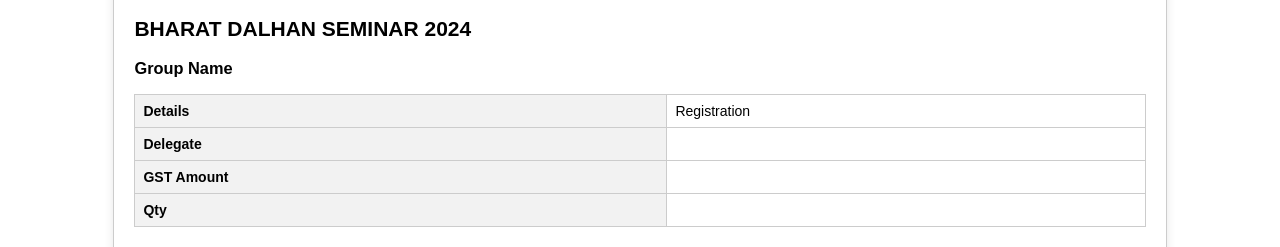
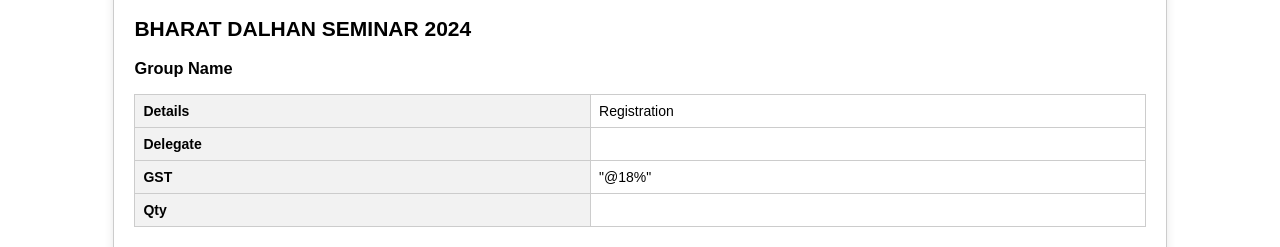
Before and after one commit to Naveen131/ipga, a Django app: template ipgaevent/accounts/templates/proforma_email.html in a window 1280 px wide. Shown: the part 236-483 px from the top of the page. Run offline with Django 5.2, Linux system fonts and the light colour scheme; the template is opened without the code that fills it, so the values that code supplies are empty.

Commit message:
# Added emailer

```diff
--- a/ipgaevent/accounts/serializers.py
+++ b/ipgaevent/accounts/serializers.py
@@ -187,5 +187,8 @@
 
     def create(self, validated_data):
         user = self.context['request'].user
-        instance = Payment.objects.create(amount=validated_data.get('amount'), tax=validated_data.get('tax'), user=user)
+        amount = validated_data.get('amount')
+        tax = validated_data.get('tax')
+        amount = amount - tax
+        instance = Payment.objects.create(amount=amount, tax=tax, user=user)
         return instance
--- a/ipgaevent/accounts/templates/proforma_email.html
+++ b/ipgaevent/accounts/templates/proforma_email.html
@@ -82,8 +82,8 @@
             <td>{{ delegate_type }}</td>
         </tr>
         <tr>
-            <th>GST Amount</th>
-            <td>{{ gst_amount }}</td>
+            <th>GST</th>
+            <td>"@18%"</td>
         </tr>
         <tr>
             <th>Qty</th>
```
